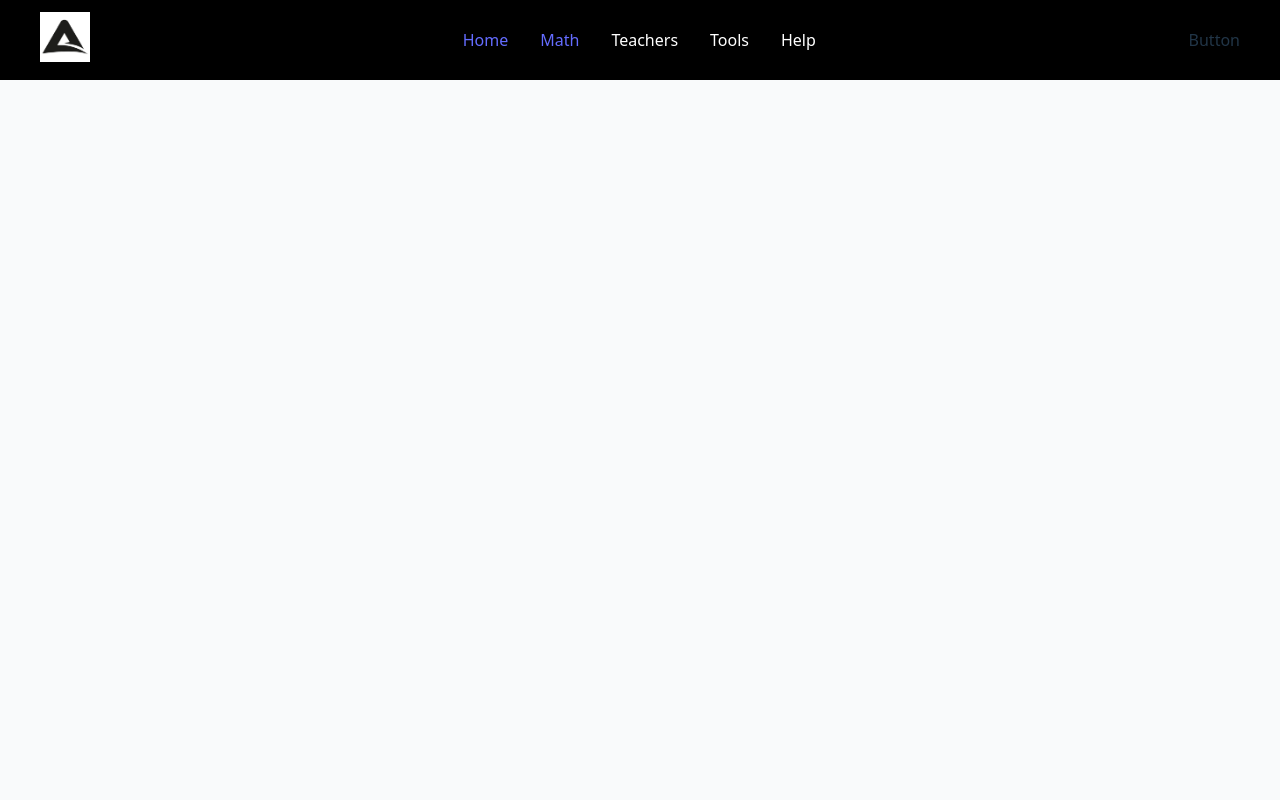
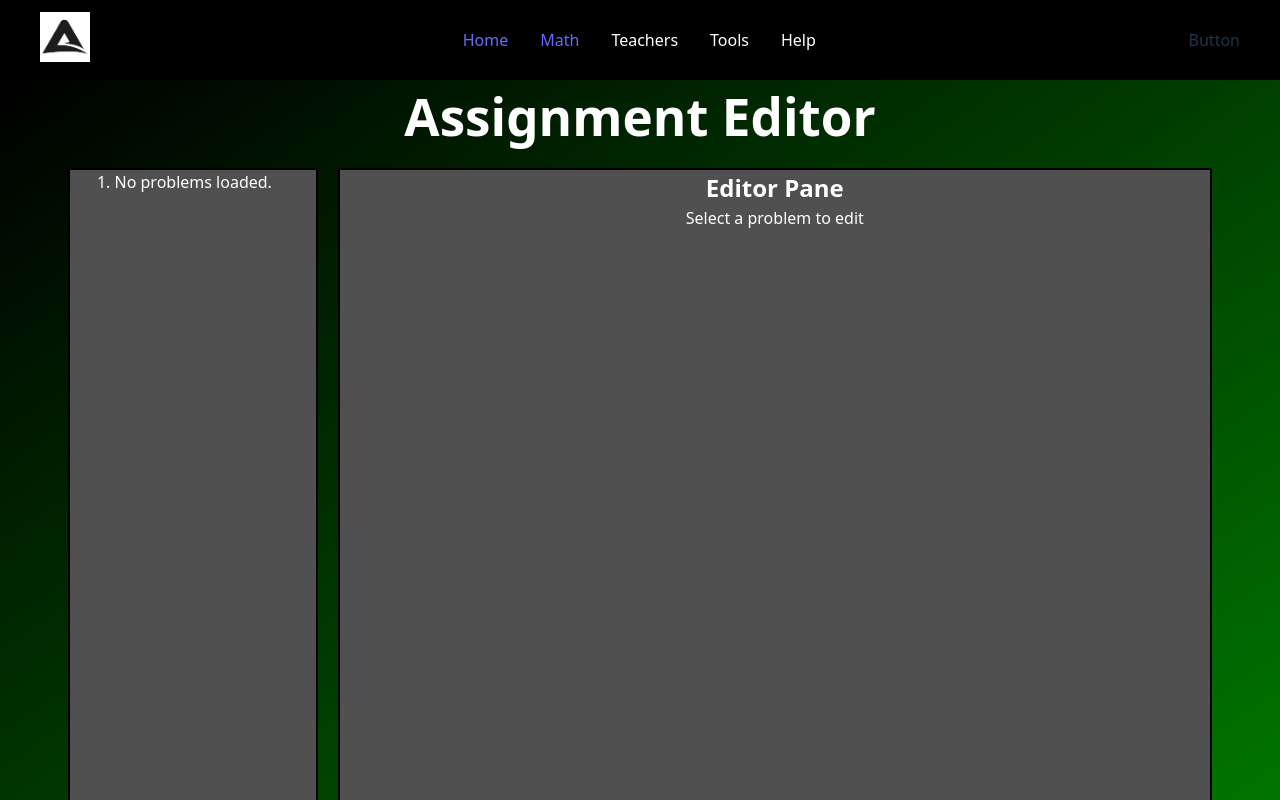
Before and after one commit to NCunningham12/axiom_frontend, a React (Vite) app: page /assignment-editor in a window 1280 px wide. Shown: the top 800 px of the page. Built offline with nearby package versions, Linux system fonts and the light colour scheme.

Commit message:
Added Assignment Editor Page with dynamic rendering

```diff
--- a/src/App.jsx
+++ b/src/App.jsx
@@ -4,6 +4,7 @@ import Home from './pages/Home';
 import NavBar from './sections/NavBar';
 import Footer from './sections/Footer';
 import AssignmentCreator from './pages/AssignmentCreator';
+import AssignmentEditor from './pages/AssignmentEditor';
 import './App.css';
 
 function App() {
@@ -15,6 +16,7 @@ function App() {
           <Routes>
             <Route path="/" element={<Home />} />
             <Route path="/assignment-creator" element={<AssignmentCreator />} />
+            <Route path="/assignment-editor" element={<AssignmentEditor />} />
           </Routes>
         </div>
         <Footer />
--- a/src/pages/AssignmentCreator.css
+++ b/src/pages/AssignmentCreator.css
@@ -1,13 +1,12 @@
 .ac-container {
-  border: 2px red solid;
   display: flex;
   flex-direction: column;
   align-items: center;
   background: linear-gradient(to bottom right, #000000, #008000);
+  padding-bottom: 40px;
 }
 
 .ac-content-wrapper {
-  border: 2px solid orange;
   display: flex;
   flex-direction: row;
   width: 80%;
@@ -17,20 +16,83 @@
   margin-top: 20px;
 }
 
+ul {
+  list-style-type: none;
+  padding: 0;
+}
+
+.ac-title {
+  color: #000000;
+}
+
 .ac-panel {
-  background-color: rgb(75, 75, 75);
+  background-color: rgb(80, 80, 80);
+  border-radius: 8px;
   width: 40%;
+  display: flex;
+  flex-direction: column;
+}
+
+.ac-right-side {
+  display: flex;
+  flex-direction: column;
+  align-items: center;
+  justify-content: flex-start;
+}
+
+.ac-preview-title {
+  color: #000000;
+}
+
+.domain-screen {
   display: flex;
   flex-direction: column;
   align-items: center;
 }
 
-.ac-left-side {
-  border: 2px solid cyan;
+.domain-btn {
+  width: 90%;
 }
 
-.ac-right-side {
-  border: 2px solid purple;
+.back-button {
+  display: flex;
+  justify-content: left;
+  margin: 20px;
+}
+
+.select-domain {
+  color: #000000;
+  justify-self: center;
+}
+
+.domain-name {
+  color: #000000;
+  display: flex;
+  justify-content: center;
+}
+
+.sub-button {
+  width: 90%;
+  display: flex;
+  justify-self: center;
+  border-radius: 0px;
+  margin: 0px;
+  border: #000000 2px solid;
+  background-color: #008000;
+}
+
+.topic-li {
+  display: flex;
+  justify-content: space-between;
+  align-items: center;
+  width: 90%;
+  margin: 0rem auto;
+  padding: 0.5rem;
+  background-color: white;
+  color: black;
+  box-shadow: 0 2px 4px rgba(0, 0, 0, 0.1);
+  background-color: rgb(207, 207, 207);
+  border: #000000 2px solid;
 }
 
 .question-card {
@@ -39,12 +101,26 @@
   align-items: center;
   background-color: white;
   color: black;
-  margin: 0.5rem;
+  margin: 0.5rem auto;
   padding: 0.5rem;
-  width: 80%;
+  width: 90%;
   height: 40px;
-  border-radius: 4px;
   box-shadow: 0 2px 4px rgba(0, 0, 0, 0.1);
+}
+
+.assignment-list {
+  width: 100%;
+  flex-grow: 1;
+
+}
+
+.add-btn {
+  background: transparent;
+  color: black;
+  border: none;
+  font-size: 0.9rem;
+  padding: 0.2rem 0.5rem;
+  cursor: pointer;
 }
 
 .remove-btn {
@@ -55,3 +131,19 @@
   margin-left: 1rem;
   cursor: pointer;
 }
+
+/* Right Side Buttons */
+
+.right-btn-wrapper {
+  display: flex;
+  flex-direction: column;
+  margin-top: auto;
+  padding: 0.5rem;
+  width: 100%;
+  align-items: center;
+}
+
+.right-btn {
+  margin: 0.5rem;
+  width: 30%;
+}
--- a/src/pages/AssignmentCreator.jsx
+++ b/src/pages/AssignmentCreator.jsx
@@ -1,10 +1,13 @@
 import React, { useState, useEffect } from 'react';
 import './AssignmentCreator.css';
+import { Link, useNavigate } from 'react-router-dom';
 
 const AssignmentCreator = () => {
   const [selectedDomain, setSelectedDomain] = useState(null);
   const [expandedSubdomain, setExpandedSubdomain] = useState(null);
   const [assignmentTopics, setAssignmentTopics] = useState([]);
+
+  const navigate = useNavigate();
 
   // Reset expanded subdomain when the domain changes
   useEffect(() => {
@@ -15,6 +18,16 @@ const AssignmentCreator = () => {
     setAssignmentTopics((prev) =>
       prev.filter((_, index) => index !== indexToRemove)
     );
+  };
+
+  const handleNextClick = () => {
+    const topicsWithIds = assignmentTopics.map((topic, index) => ({
+      id: index + 1,
+      type: topic,
+    }));
+
+    console.log('Navigating with assignmentTopics:', topicsWithIds);
+    navigate('/assignment-editor', { state: { problems: topicsWithIds } });
   };
 
   // Sample placeholder data
@@ -51,10 +64,11 @@ const AssignmentCreator = () => {
         <div className="ac-left-side ac-panel">
           {!selectedDomain ? (
             // === DOMAIN LIST SCREEN ===
-            <div>
-              <h2>Select a Domain</h2>
+            <div className="domain-screen">
+              <h2 className="select-domain">Select a Domain</h2>
               {domains.map((domain) => (
                 <button
+                  className="domain-btn"
                   key={domain.id}
                   onClick={() => setSelectedDomain(domain)}
                   style={{ display: 'block', margin: '10px 0' }}
@@ -66,14 +80,22 @@ const AssignmentCreator = () => {
           ) : (
             // === SUBDOMAIN DROPDOWNS SCREEN ===
             <div>
-              <button onClick={() => setSelectedDomain(null)}>
+              <button
+                className="back-button"
+                onClick={() => setSelectedDomain(null)}
+              >
                 ← Back to Domains
               </button>
-              <h2>{selectedDomain.name}</h2>
-
+              <h2 className="domain-name">{selectedDomain.name}</h2>
+              <div className="topic-wrapper">
                 {selectedDomain.subdomains.map((sub) => (
-                <div key={sub.id} style={{ margin: '10px 0' }}>
+                  <div
+                    key={sub.id}
+                    style={{ margin: '10px 0' }}
+                    className="topic-card"
+                  >
                     <button
+                      className="sub-button"
                       onClick={() =>
                         setExpandedSubdomain((prev) =>
                           prev === sub.id ? null : sub.id
@@ -86,13 +108,13 @@ const AssignmentCreator = () => {
                     {expandedSubdomain === sub.id && (
                       <ul>
                         {sub.topics.map((topic) => (
-                        <li key={topic}>
-                          {topic}{' '}
+                          <li className="topic-li" key={topic}>
+                            <span>{topic}</span>
                             <button
+                              className="add-btn"
                               onClick={() => {
                                 console.log(topic);
                                 setAssignmentTopics((prev) => [...prev, topic]);
-                              console.log(assignmentTopics);
                               }}
                             >
                               Add
@@ -104,10 +126,12 @@ const AssignmentCreator = () => {
                   </div>
                 ))}
               </div>
+            </div>
           )}
         </div>
         <div className="ac-right-side ac-panel">
           <h2 className="ac-preview-title">Assignment Preview</h2>
+          <div className="assignment-list">
             {assignmentTopics.map((topic, index) => (
               <div key={index} className="question-card">
                 <span>{topic}</span>
@@ -120,6 +144,13 @@ const AssignmentCreator = () => {
               </div>
             ))}
           </div>
+          <div className="right-btn-wrapper">
+            <button className="next-btn right-btn" onClick={handleNextClick}>
+              Next
+            </button>
+            <button className="cancel-btn right-btn">Cancel</button>
+          </div>
+        </div>
       </div>
     </div>
   );
--- /dev/null
+++ b/src/pages/AssignmentEditor.css
@@ -0,0 +1,40 @@
+.editor-container {
+  background: linear-gradient(to bottom right, #000000, #008000);
+  min-height: 100vh;
+  display: flex;
+  flex-direction: column;
+}
+
+.ae-title {
+  align-self: center;
+  color: white;
+  margin: 0.5rem;
+}
+
+.editor-wrapper {
+  min-height: 100vh;
+  color: white;
+  padding: 1rem;
+  display: flex;
+  gap: 20px;
+  justify-content: center;
+  padding-bottom: 100px;
+}
+
+.problem-list {
+  background-color: rgb(80, 80, 80);
+  width: 20%;
+  display: flex;
+  flex-direction: column;
+  align-items: center;
+  border: #000000 2px solid;
+}
+
+.editor-pane {
+  background-color: rgb(80, 80, 80);
+  width: 70%;
+  display: flex;
+  flex-direction: column;
+  align-items: center;
+  border: #000000 2px solid;
+}
--- /dev/null
+++ b/src/pages/AssignmentEditor.jsx
@@ -0,0 +1,65 @@
+import { useLocation } from 'react-router-dom';
+import { useEffect, useState } from 'react';
+import './AssignmentEditor.css';
+
+const AssignmentEditor = () => {
+  const [selectedProblem, setSelectedProblem] = useState(null);
+  const [problems, setProblems] = useState([]);
+
+  const location = useLocation();
+
+  useEffect(() => {
+    console.log('location.state:', location.state);
+    if (location.state?.problems) {
+      setProblems(location.state.problems);
+      console.log('Loaded problems into state:', location.state.problems);
+    }
+  }, [location.state]);
+
+  return (
+    <div className="editor-container">
+      <h1 className="ae-title">Assignment Editor</h1>
+      <div className="editor-wrapper">
+        <div className="problem-list">
+          <ol>
+            {problems.length > 0 ? (
+              problems.map((problem, index) => (
+                <li
+                  key={problem.id}
+                  onClick={() => setSelectedProblem(problem)}
+                  style={{
+                    fontWeight:
+                      selectedProblem?.id === problem.id ? 'bold' : 'normal',
+                    color:
+                      selectedProblem?.id === problem.id ? 'darkred' : 'white',
+                    cursor: 'pointer',
+                  }}
+                >
+                  {problem.type}
+                </li>
+              ))
+            ) : (
+              <li>No problems loaded.</li>
+            )}
+          </ol>
+        </div>
+        <div className="editor-pane">
+          <h2>Editor Pane</h2>
+          {selectedProblem ? (
+            <div>
+              <p>
+                <strong>ID:</strong> {selectedProblem.id} <br />
+                <strong>Type:</strong> {selectedProblem.type}
+              </p>
+              {/* You can swap this for a dynamic component later */}
+            </div>
+          ) : (
+            <p>Select a problem to edit</p>
+          )}
+        </div>
+      </div>
+    </div>
+  );
+};
+
+export default AssignmentEditor;
```
Lines whose indentation alone changed are shown as unchanged.
